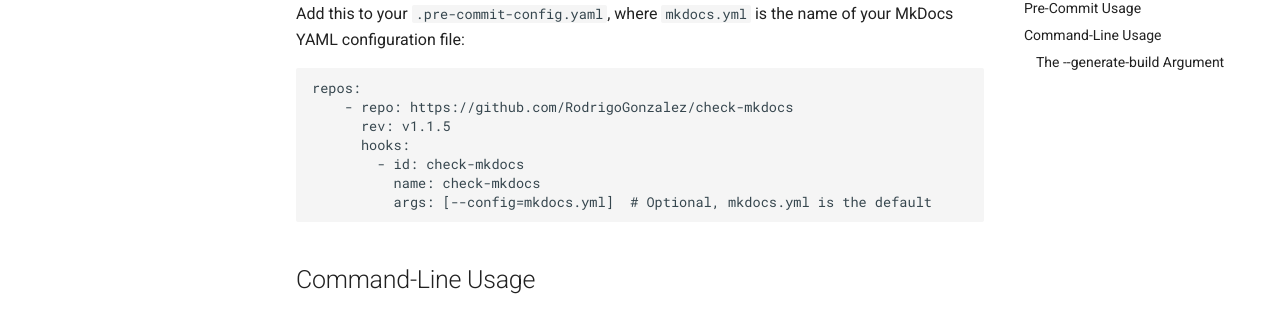
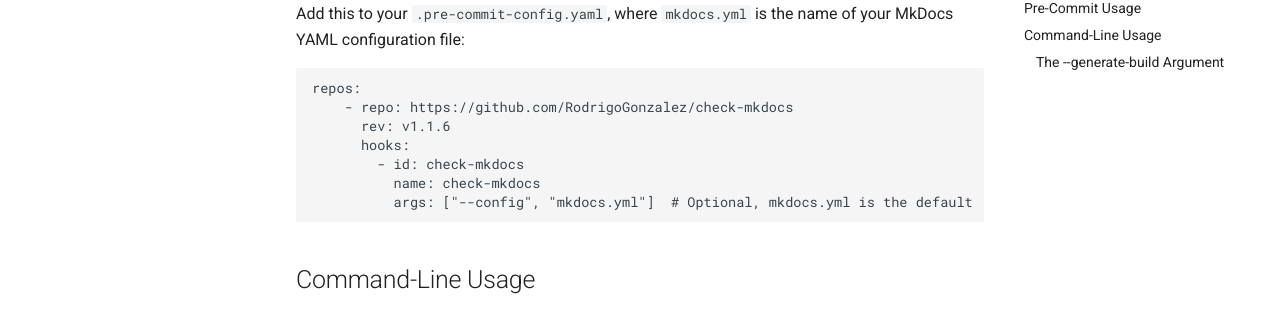
Before and after one commit to RodrigoGonzalez/check-mkdocs, an MkDocs documentation site: the page built from docs/index.md, in a window 1280 px wide and 900 px high, scrolled down 761 px. Shown: the part 181-492 px from the top of the window. Built offline with MkDocs 1.6.1 and Material for MkDocs 9.7.7, drawn with Linux system fonts in a browser that asks for light colours; comment, search, counter and statistics services are not loaded.

Commit message:
bump: version 1.1.5 → 1.1.6

````diff
--- a/docs/index.md
+++ b/docs/index.md
@@ -37,11 +37,11 @@
 ```yaml
 repos:
     - repo: https://github.com/RodrigoGonzalez/check-mkdocs
-      rev: v1.1.5
+      rev: v1.1.6
       hooks:
         - id: check-mkdocs
           name: check-mkdocs
-          args: [--config=mkdocs.yml]  # Optional, mkdocs.yml is the default
+          args: ["--config", "mkdocs.yml"]  # Optional, mkdocs.yml is the default
 ```
 
 ## Command-Line Usage
--- a/pyproject.toml
+++ b/pyproject.toml
@@ -1,6 +1,6 @@
 [tool.poetry]
 name = "check-mkdocs"
-version = "1.1.5"
+version = "1.1.6"
 description = "Simple check/command-line tool that parses, validates and loads configuration, builds the mkdocs project documentation, and serves it via a web server"
 readme = "README.md"
 authors = ["Rodrigo Gonzalez <r@rodrigo-gonzalez.com>"]
@@ -45,7 +45,7 @@
 
 [tool.commitizen]
 name = "cz_conventional_commits"
-version = "1.1.5"
+version = "1.1.6"
 tag_format = "v$version"
 version_type = "semver"
 update_changelog_on_bump = true
--- a/src/check_mkdocs/__init__.py
+++ b/src/check_mkdocs/__init__.py
@@ -1,5 +1,5 @@
 from check_mkdocs.check_mkdocs import main
 
-__version__ = "1.1.5"
+__version__ = "1.1.6"
 
 __all__ = ["main", "__version__"]
````
Also changed, not shown: CHANGELOG.md (+6 -0 lines), README.md (+2 -2 lines).
